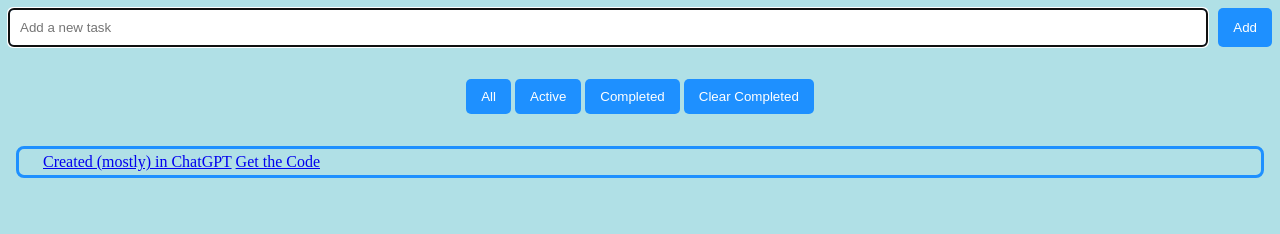
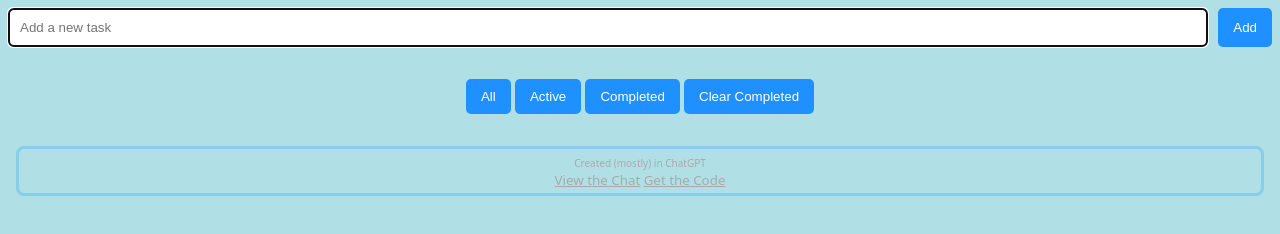
Before and after one commit to o0101/-, a website: page examples/todomvc.html in a window 1280 px wide. Drawn offline with Linux system fonts and the light colour scheme.

Commit message:
Add decorative flourishes

```diff
--- a/examples/todomvc.html
+++ b/examples/todomvc.html
@@ -285,20 +285,35 @@
     TodoList.link();
   </script>
   <style>
+    :root {
+      font-family: system-ui, sans-serif;
+    }
     body { background: powderblue; }
     footer {
       padding: 0.25rem 1.5rem;
       margin: 2rem 0.5rem 0.5rem 0.5rem;
-      border: medium solid dodgerblue;
+      border: medium solid skyblue;
       border-radius: 0.5rem;
       color: darkgray;
+      text-align: center;
+      font-size: smaller;
+    }
+
+    footer a {
+      color: inherit;
+    }
+
+    footer [cite] {
+      font-size: x-small;
     }
   </style>
 </head>
 <body>
   <todo-list></todo-list>
   <footer>
-    <a href=https://sharegpt.com/c/0PMQgMa>Created (mostly) in ChatGPT</a>
+    <span cite=https://openai.com>Created (mostly) in ChatGPT</span>
+    <br>
+    <a href=https://sharegpt.com/c/0PMQgMa>View the Chat</a>
     <a href=https://github.com/00000o1/->Get the Code</a>
   </footer>
 </body>
```
